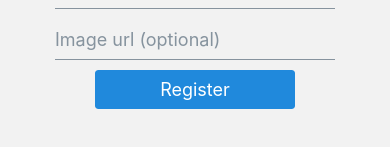
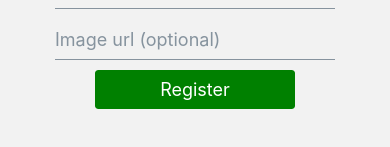
Before and after one commit to robinsrk/robmess, a React Native app: screen /Register in a window 390 px wide. Shown: the part 453-600 px from the top of the page. Built offline with nearby package versions, Linux system fonts and the light colour scheme.

Commit message:
fixed button color

```diff
--- a/screens/RegisterScreen.js
+++ b/screens/RegisterScreen.js
@@ -55,11 +55,7 @@ const RegisterScreen = ({ navigation }) => {
           style={styles.inputContainer}
         />
       </View>
-      <Button
-        onPress={register}
-        title="Register"
-        containerStyle={styles.button}
-      />
+      <Button onPress={register} title="Register" buttonStyle={styles.button} />
       <View style={{ marginBottom: 10 }} />
     </KeyboardAvoidingView>
   );
@@ -77,5 +73,7 @@ const styles = StyleSheet.create({
   },
   button: {
     width: 200,
+    backgroundColor: "green",
+    color: "white",
   },
 });
```
